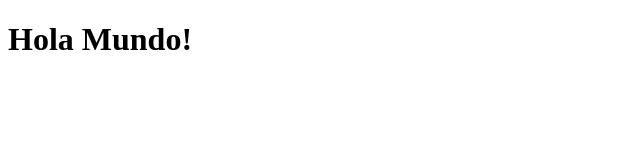
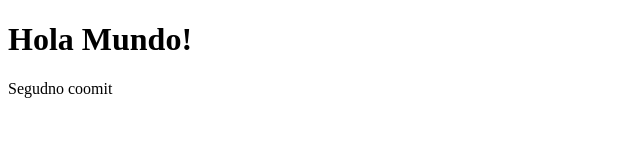
Before and after one commit to Valentino1930/prueba-github, a plain HTML site: page index.html in a window 1280 px wide. Shown: the whole page, without its empty margins (0-640 px from the left). Drawn offline with Linux system fonts and the light colour scheme.

Commit message:
Tercer  commit

```diff
--- /dev/null
+++ b/css.css
@@ -0,0 +1,3 @@
+*{
+    margin: 0;
+}
--- a/index.html
+++ b/index.html
@@ -8,5 +8,6 @@
 </head>
 <body>
     <h1>Hola Mundo!</h1>
+    <p>Segudno coomit</p>
 </body>
 </html>
```
